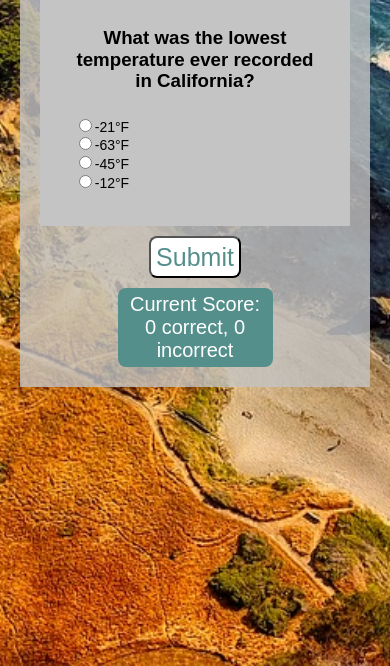
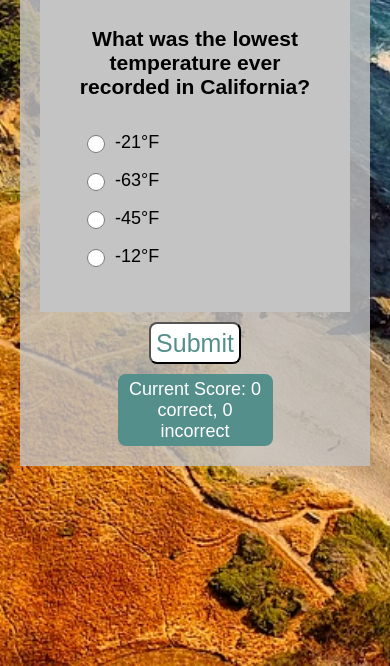
Before and after one commit to amybertram/california-quiz, a plain HTML site: page index.html in a window 390 px wide. Both pictures are taken after a click on the button "Start". Shown: the part 178-844 px from the top of the page. Drawn offline with nearby package versions, Linux system fonts and the light colour scheme; a web font is replaced by a local one.

Commit message:
Fixed responsive button spacing

```diff
--- a/main.css
+++ b/main.css
@@ -60,6 +60,7 @@ h1 {
 
 
 form {
+	font-size: 18px;
 	background-color: #C4C4C4;
 	padding: 20px;
 	margin: auto;
@@ -114,10 +115,9 @@ input[type=radio]:checked + label{
 }
 
 .radio-group input {
+	width: 18px;
+	height: 18px;
 	margin: 1%;
-}
-
-.radio-group label {
 	vertical-align: middle;
 }
 
@@ -188,7 +188,11 @@ input[type=radio]:checked + label{
 	font-size: 30px;
 	}
 
-	.radio-group {
-	font-size: 14px;
+	input[type="radio"] {
+	margin: 10px;
+	}
+
+	.score {
+	font-size: 18px;
 	}
 }
```
